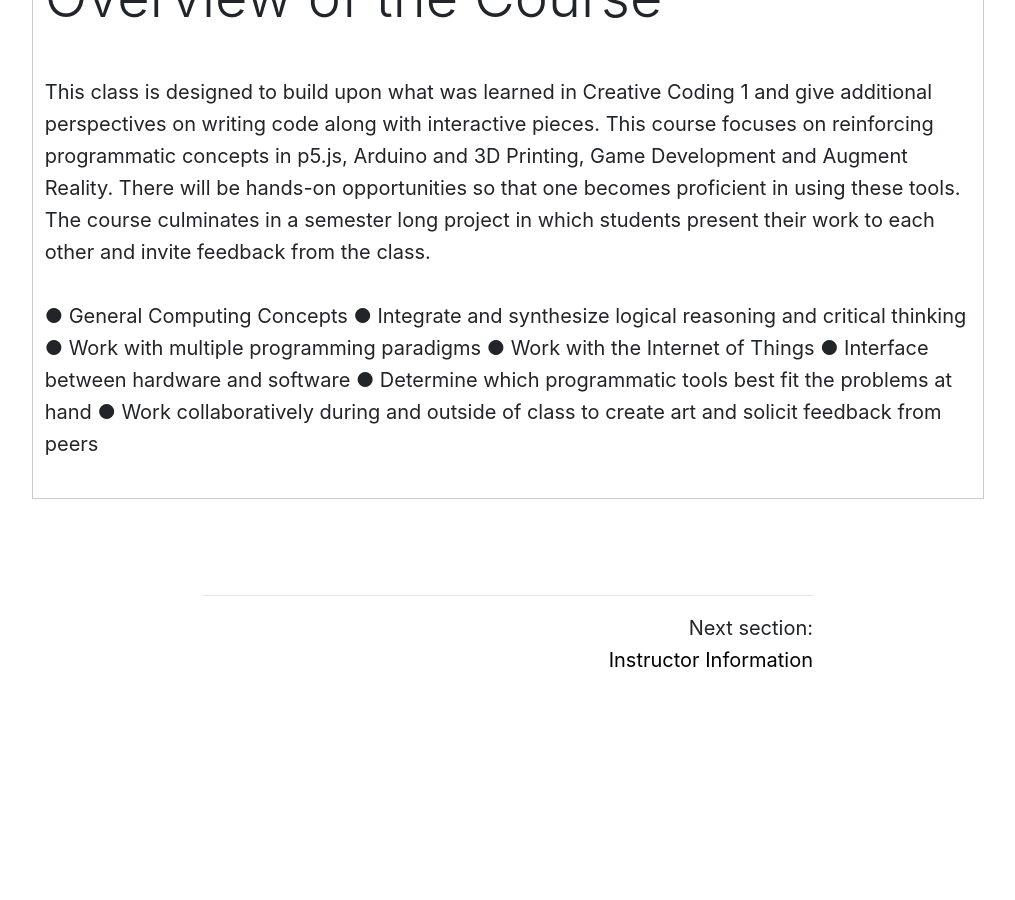
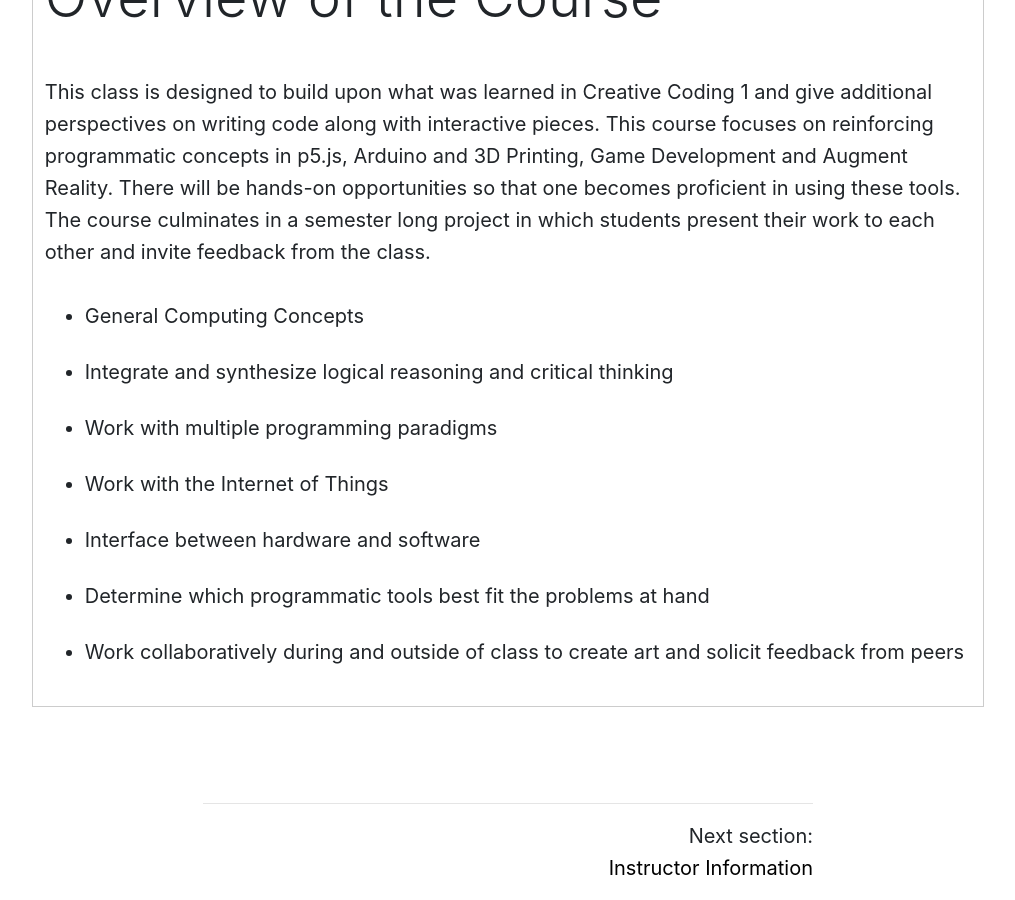
Before and after one commit to Montana-Media-Arts/220-creative-coding2-Spring2022, a Jekyll site: the page built from modules/week-1/_posts/2000-01-01-welcome.md, in a window 1280 px wide and 900 px high, scrolled down 876 px. Shown: the whole window, without its empty margins (132-1147 px from the left). Built offline with Jekyll 4.4.1, drawn with Linux system fonts in a browser that asks for light colours; nearby versions of some CDN libraries; comment, search, counter and statistics services are not loaded; before the commit the page ends 1568 px from its top, so only the background shows below that.

```diff
--- a/modules/week-1/_posts/2000-01-01-welcome.md
+++ b/modules/week-1/_posts/2000-01-01-welcome.md
@@ -19,13 +19,13 @@ module: 1
 
 This class is designed to build upon what was learned in Creative Coding 1 and give additional perspectives on writing code along with interactive pieces.  This course focuses on reinforcing programmatic concepts in p5.js, Arduino and 3D Printing, Game Development and Augment Reality.  There will be hands-on opportunities so that one becomes proficient in using these tools.  The course culminates in a semester long project in which students present their work to each other and invite feedback from the class.
 
-●	General Computing Concepts
-●	Integrate and synthesize logical reasoning and critical thinking
-●	Work with multiple programming paradigms
-●	Work with the Internet of Things
-●	Interface between hardware and software
-●	Determine which programmatic tools best fit the problems at hand
-●	Work collaboratively during and outside of class to create art and solicit feedback from peers
+*	General Computing Concepts
+*	Integrate and synthesize logical reasoning and critical thinking
+*	Work with multiple programming paradigms
+*	Work with the Internet of Things
+*	Interface between hardware and software
+*	Determine which programmatic tools best fit the problems at hand
+*	Work collaboratively during and outside of class to create art and solicit feedback from peers
 
 
 
@@ -39,15 +39,15 @@ This class is designed to build upon what was learned in Creative Coding 1 and g
 Upon completing this course, a student will be able to:
 
 
-●	Understand programming concepts and build visually interactive programs using p5.js, play libraries
-●	Interact with online Arduino boards
-●	Interact and build 3D models and art pieces
-●	Use existing game engines to build a simple game
-●	Work with Augment Reality tools
-●	Effectively express their art through personal presentation and an artist statement
-●	Take feedback and incorporate that into their projects
-●	Critically think about what tools are required for the task at hand
-●	Collaborate with others to solve real-world problems
+*	Understand programming concepts and build visually interactive programs using p5.js, play libraries
+*	Interact with online Arduino boards
+*	Interact and build 3D models and art pieces
+*	Use existing game engines to build a simple game
+*	Work with Augment Reality tools
+*	Effectively express their art through personal presentation and an artist statement
+*	Take feedback and incorporate that into their projects
+*	Critically think about what tools are required for the task at hand
+*	Collaborate with others to solve real-world problems
 
 
 
```
